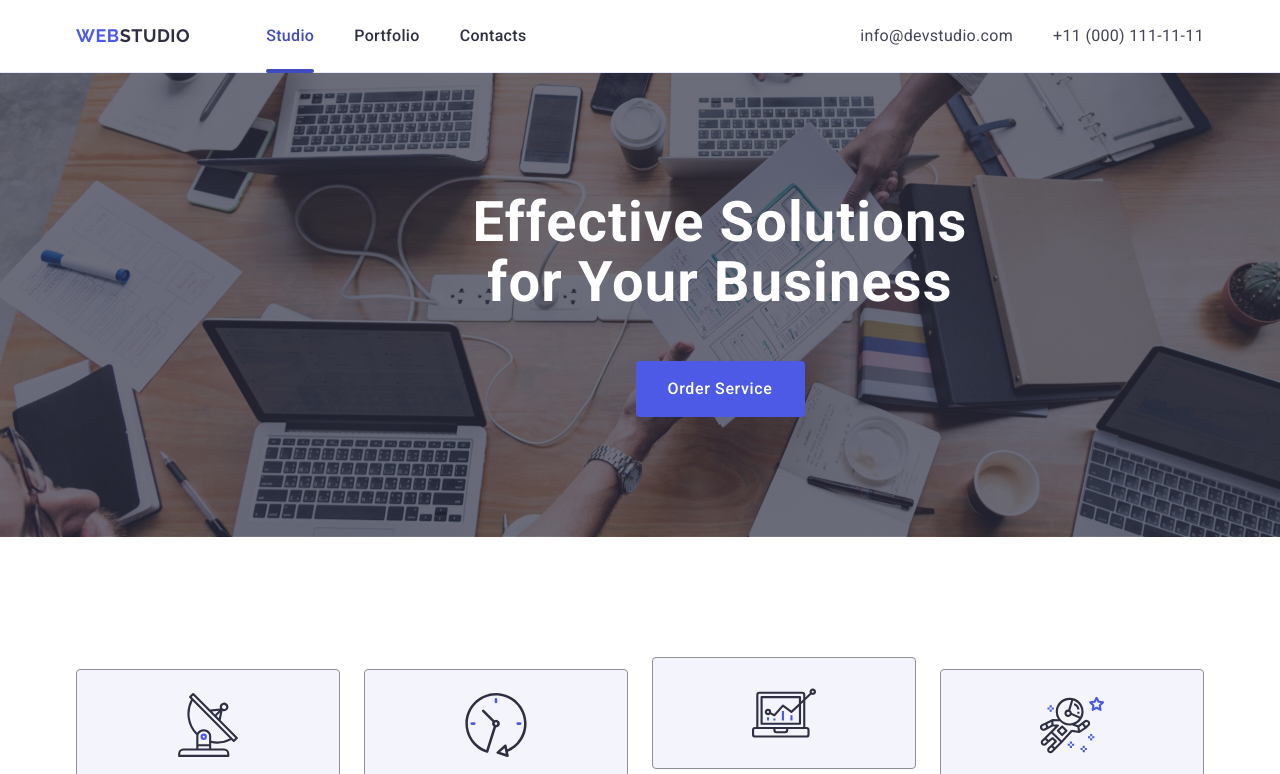
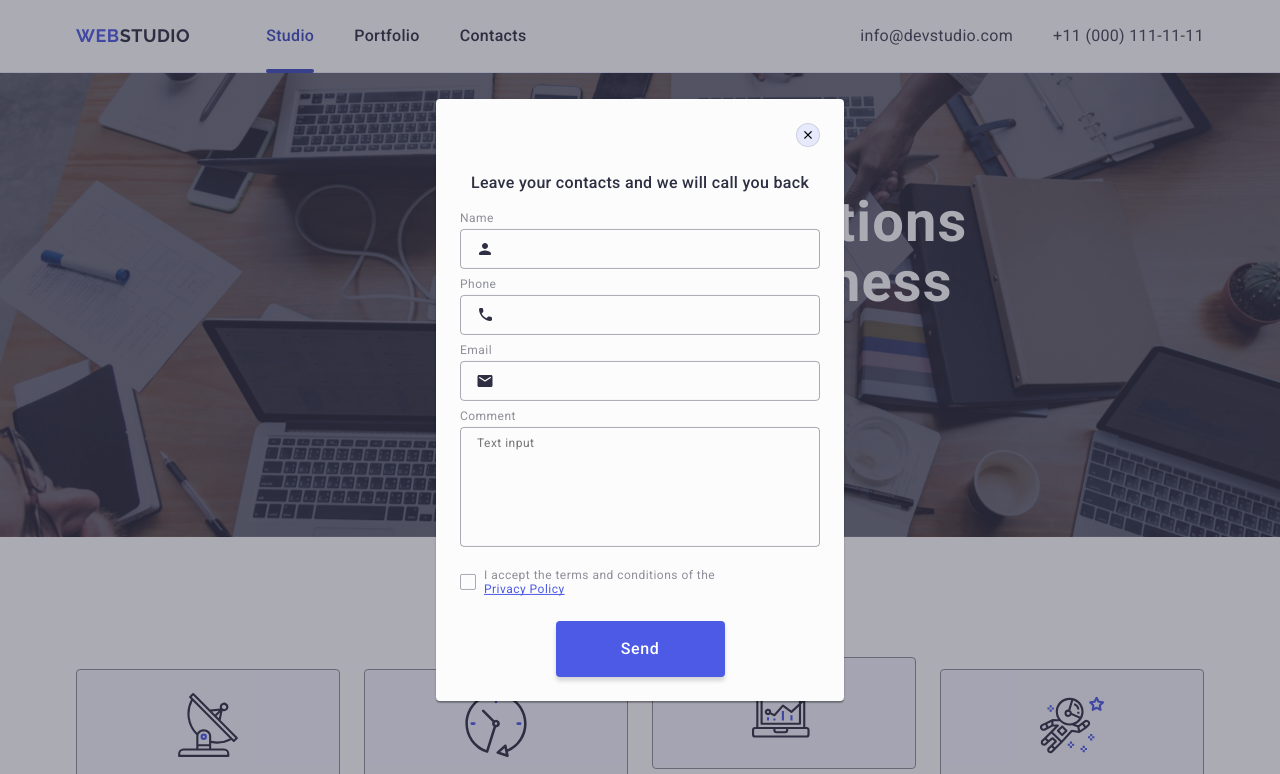
Before and after one commit to Veronika-Kreinina/goit-markup-hw-06, a plain HTML site: page index.html in a window 1280 px wide. Shown: the top 774 px of the page. Drawn offline with nearby package versions, Linux system fonts and the light colour scheme.

Commit message:
update modal

```diff
--- a/css/styles.css
+++ b/css/styles.css
@@ -447,7 +447,7 @@ img {
   letter-spacing: 0.03em;
   color: #4d5ae5;
   text-transform: uppercase;
-  display: flex;
+  display: block;
   margin-bottom: 16px;
 }
 
@@ -490,7 +490,6 @@ img {
 .icon-link-footer {
   background-color: #4d5ae5;
   display: block;
-  display: flex;
   width: 100%;
   height: 100%;
   align-items: center;
@@ -567,6 +566,7 @@ img {
   display: flex;
   flex-direction: column;
   justify-content: center;
+  align-items: center;
   gap: 24px;
 }
 
@@ -736,7 +736,6 @@ img {
 
 .checkbox {
   margin-bottom: 24px;
-  /* margin-right: 8px; */
 }
 
 .modal-vector-icon {
@@ -750,6 +749,10 @@ img {
   letter-spacing: 0.04em;
   color: #8e8f99;
   align-items: center;
+  display: flex;
+  flex-direction: row;
+  flex-wrap: wrap;
+  width: 100%;
 }
 
 .checkbox-span {
@@ -779,6 +782,14 @@ input:checked + label > span {
   fill: #f4f4fd;
   border: none;
   transition: transform 250 ms cubic-bezier(0.4, 0, 0.2, 1);
+}
+
+.modal-checkbox-span {
+  display: flex;
+  flex-direction: column;
+  align-items: start;
+  flex: 1;
+  flex-wrap: wrap;
 }
 
 .modal-btn {
--- a/index.html
+++ b/index.html
@@ -707,7 +707,7 @@
       </div>
     </footer>
 
-    <div class="modal-overlay iis-open">
+    <div class="modal-overlay is-open">
       <div class="modal">
         <button type="button" class="modal-close">
           <svg width="8" height="8" class="modal-close-icon">
@@ -784,8 +784,10 @@
                   <use href="./images/icons.svg#icon-vector"></use>
                 </svg>
               </span>
-              I accept the terms and conditions of the
-              <a href="" class="modal-link">Privacy Policy</a>
+              <span class="modal-checkbox-span">
+                I accept the terms and conditions of the
+                <a href="" class="modal-link">Privacy Policy</a>
+              </span>
             </label>
           </div>
           <button type="submit" class="modal-btn">Send</button>
```
